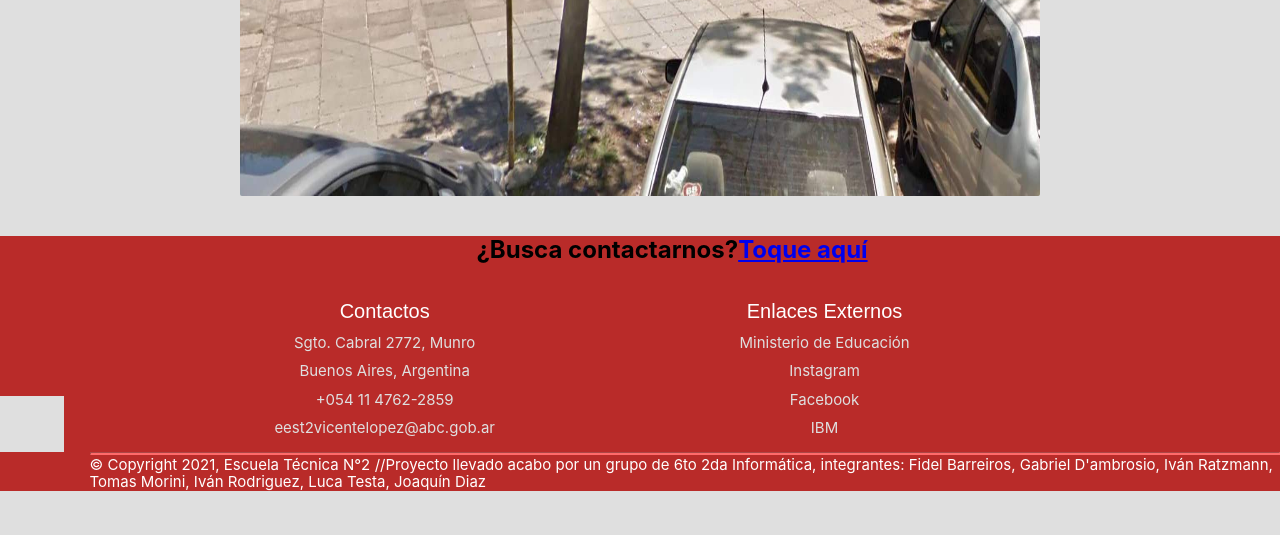
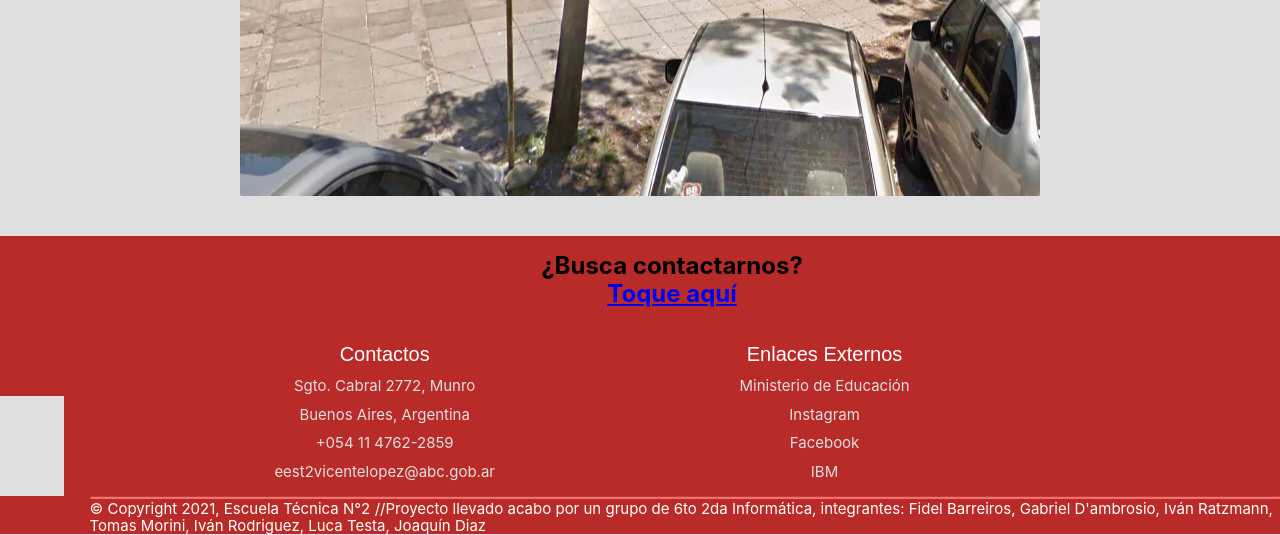
Before and after one commit to GabiDam/TecnicaN2.github.io, a PHP site: page / in a window 1280 px wide. Shown: the part 2319-2854 px from the top of the page. Before the commit the page ends 2810 px from the top, so only its background shows below. Run offline with PHP 8.4, Linux system fonts and the light colour scheme.

Commit message:
Update style.css

```diff
--- a/style.css
+++ b/style.css
@@ -645,6 +645,13 @@ hr {
 .contfooter ul a {
   font-family: "Montserrat", sans-serif;
   font-size: 20px;
+}
+
+.contacto{
+  display:flex;
+   flex-direction: column;
+   align-items: center;
+   padding: 2vh 0px 0px 0px;
 }
 
 .ulfooter {
```
